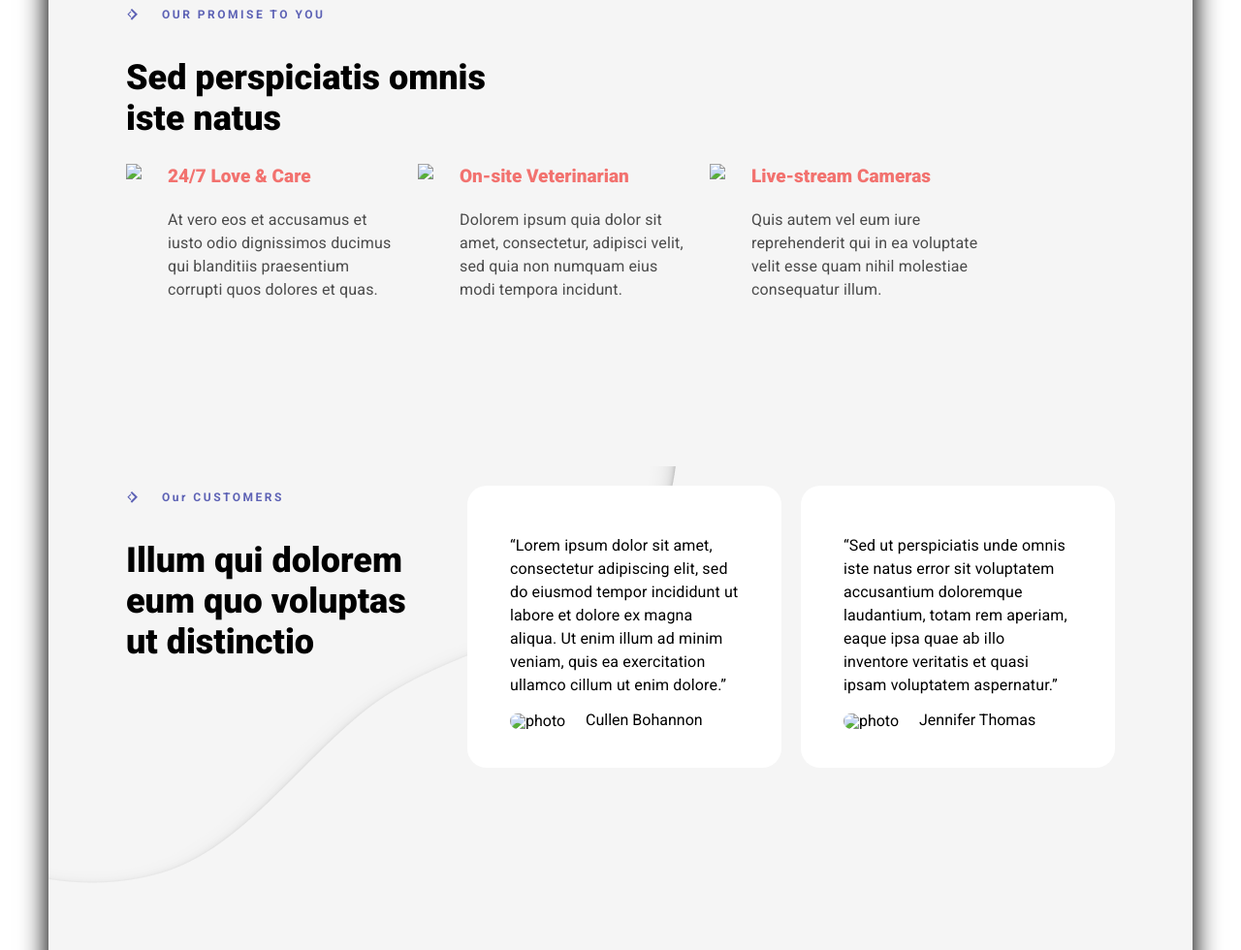
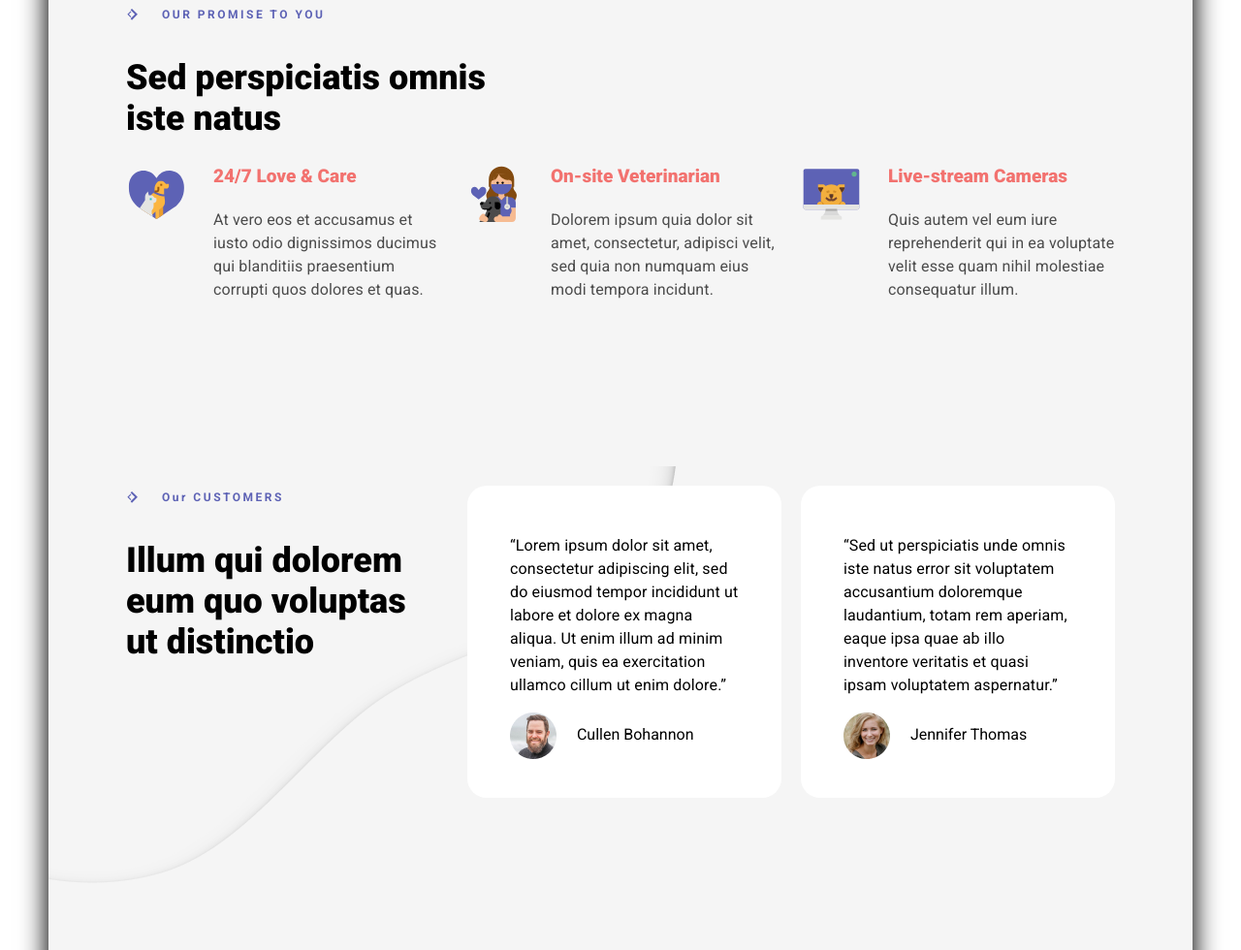
Before and after one commit to Iurii-Bulgaru/lesson_10-bem, a plain HTML site: page index.html in a window 1280 px wide. Shown: the part 682-1662 px from the top of the page at 97% size. Drawn offline with Linux system fonts and the light colour scheme.

Commit message:
Add files via upload

```diff
--- a/index.html
+++ b/index.html
@@ -75,7 +75,7 @@
                               <div class="promice-cards">
                                    <div class="promice-card">
                                         <div class="promice-card__icon">
-                                             <img src="/Lesson_10/img/dog_love_24x.svg" alt="icon">
+                                             <img src="img/dog_love_24x.svg" alt="icon">
                                         </div>
                                              <div class="promice-card__body">
                                                   <div class="promice-card__title">24/7 Love & Care</div>
@@ -84,7 +84,7 @@
                                    </div>
                                    <div class="promice-card">
                                         <div class="promice-card__icon">
-                                             <img src="/Lesson_10/img/dog_vet_24x.svg" alt="icon">
+                                             <img src="img/dog_vet_24x.svg" alt="icon">
                                         </div>
                                              <div class="promice-card__body">
                                                   <div class="promice-card__title">On-site Veterinarian</div>
@@ -93,7 +93,7 @@
                                    </div>
                                    <div class="promice-card">
                                         <div class="promice-card__icon">
-                                             <img src="/Lesson_10/img/dog_stream_24x.svg" alt="icon">
+                                             <img src="img/dog_stream_24x.svg" alt="icon">
                                         </div>
                                              <div class="promice-card__body">
                                                   <div class="promice-card__title">Live-stream Cameras</div>
@@ -113,14 +113,14 @@
                                    <div class="customers__item">
                                         <div class="customers__text">“Lorem ipsum dolor sit amet, consectetur adipiscing elit, sed do eiusmod tempor incididunt ut labore et dolore ex magna aliqua. Ut enim illum ad minim veniam, quis ea exercitation ullamco cillum ut enim dolore.”</div>
                                         <div class="customers__image">
-                                             <img src="/Lesson_10/img/castomers/foto1.jpg" alt="photo">
+                                             <img src="img/castomers/foto1.jpg" alt="photo">
                                         </div>
                                         <div class="customers__name">Cullen Bohannon</div>
                                    </div>
                                    <div class="customers__item">
                                         <div class="customers__text">“Sed ut perspiciatis unde omnis iste natus error sit voluptatem accusantium doloremque laudantium, totam rem aperiam, eaque ipsa quae ab illo inventore veritatis et quasi ipsam voluptatem aspernatur.”</div>
                                         <div class="customers__image">
-                                             <img src="/Lesson_10/img/castomers/foto2.jpg" alt="photo">
+                                             <img src="img/castomers/foto2.jpg" alt="photo">
                                         </div>
                                         <div class="customers__name">Jennifer Thomas</div>
                                    </div>
```
